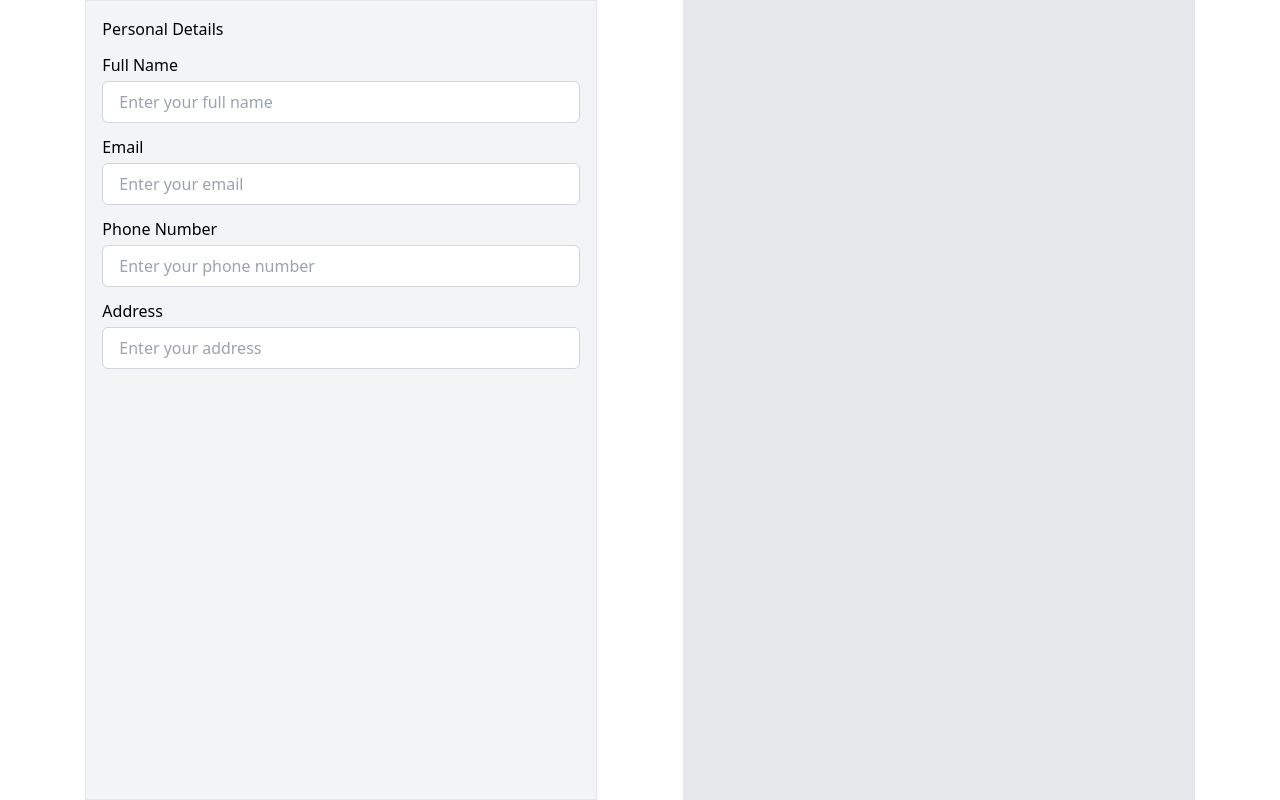
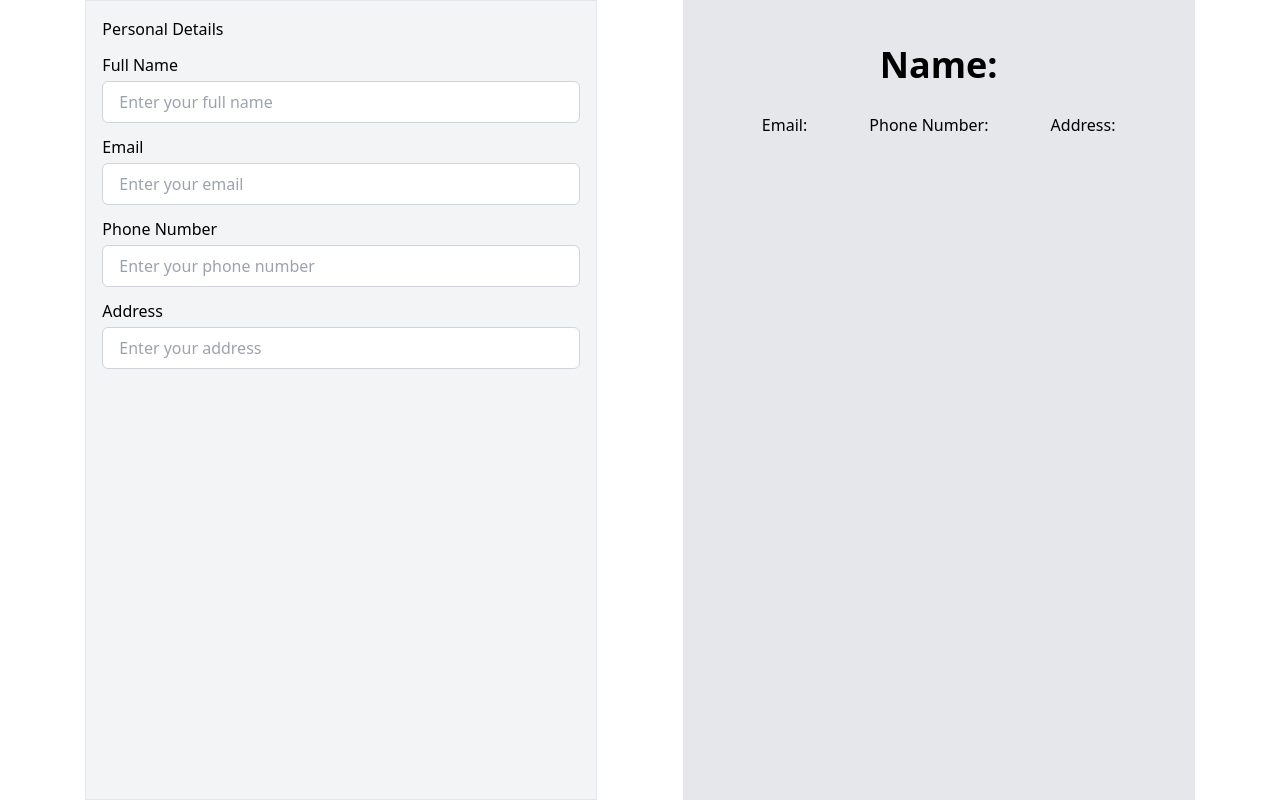
Before and after one commit to saadniazifed/SmartResume, a React (Vite) app: page / in a window 1280 px wide. Built offline with nearby package versions, Linux system fonts and the light colour scheme.

Commit message:
Fixed the TailwindCSS styles which caused the texts to overflow.

```diff
--- a/src/components/PersonalDetails/PersonalDetailsInput.jsx
+++ b/src/components/PersonalDetails/PersonalDetailsInput.jsx
@@ -1,6 +1,7 @@
 import React from "react";
 import { personalDetailsInput } from "../../utils/personalDetailsUtils";
 import FormInput from "../FormInput";
+import PropTypes from "prop-types";
 
 const PersonalDetailsInput = (props) => {
   const { setPersonalDetails, personalDetails } = props;
@@ -33,4 +34,14 @@ const PersonalDetailsInput = (props) => {
   );
 };
 
+PersonalDetailsInput.propTypes = {
+  personalDetails: PropTypes.shape({
+    fullName: PropTypes.string.isRequired,
+    email: PropTypes.string.isRequired,
+    phoneNumber: PropTypes.number.isRequired,
+    address: PropTypes.string.isRequired,
+  }).isRequired,
+  setPersonalDetails: PropTypes.func.isRequired,
+};
+
 export default PersonalDetailsInput;
--- a/src/components/PersonalDetails/RenderPersonalDetailsInput.jsx
+++ b/src/components/PersonalDetails/RenderPersonalDetailsInput.jsx
@@ -1,3 +1,5 @@
+import PropTypes from "prop-types";
+
 const RenderPersonalDetailsInput = (props) => {
   const { personalDetails } = props;
 
@@ -6,18 +8,34 @@ const RenderPersonalDetailsInput = (props) => {
       {/* Centered text in the top div */}
       <div className="flex flex-col items-center justify-center h-1/2">
         <p className="text-center text-4xl font-bold">
-          {personalDetails.fullName}
+          Name: {personalDetails.fullName}
         </p>
       </div>
 
-      {/* Bottom div with 3 paragraphs, justified evenly */}
-      <div className="flex flex-row justify-evenly h-1/2 w-full">
-        <p className="text-center">{personalDetails.email}</p>
-        <p className="text-center">{personalDetails.phoneNumber}</p>
-        <p className="text-center">{personalDetails.address}</p>
+      {/* Bottom div with 3 paragraphs, wrapped to next line when necessary */}
+      <div className="flex flex-wrap justify-evenly h-1/2 w-full">
+        <p className="text-center w-full md:w-auto">
+          Email: {personalDetails.email}
+        </p>
+        <p className="text-center w-full md:w-auto">
+          Phone Number: {personalDetails.phoneNumber}
+        </p>
+        <p className="text-center w-full md:w-auto">
+          Address: {personalDetails.address}
+        </p>
       </div>
     </div>
   );
 };
 
+RenderPersonalDetailsInput.propTypes = {
+  personalDetails: PropTypes.shape({
+    fullName: PropTypes.string.isRequired,
+    email: PropTypes.string.isRequired,
+    phoneNumber: PropTypes.number.isRequired,
+    address: PropTypes.string.isRequired,
+  }).isRequired,
+  setPersonalDetails: PropTypes.func.isRequired,
+};
+
 export default RenderPersonalDetailsInput;
--- a/src/utils/personalDetailsUtils.js
+++ b/src/utils/personalDetailsUtils.js
@@ -1,6 +1,3 @@
-// const fullNamePattern =
-//   /^(?![\d!@#$%^&*()_+={}[\]:;"'<>,.?/\\|`~])([\w\s]){1,25}$/;
-
 export const personalDetailsInput = [
   {
     label: "Full Name",
@@ -8,7 +5,6 @@ export const personalDetailsInput = [
     placeholder: "Enter your full name",
     type: "text",
     id: 1,
-    // pattern: fullNamePattern,
     required: true,
     errorMessage:
       "Full Name Should Not Contain Any Numbers Or Special Characters. Max Limit is 25 words.",
@@ -26,7 +22,7 @@ export const personalDetailsInput = [
     label: "Phone Number",
     name: "phoneNumber",
     placeholder: "Enter your phone number",
-    type: "tel",
+    type: "number",
     required: true,
     id: 3,
     errorMessage: "It Should Be A Valid Phone Number. Please Try Again.",
```
